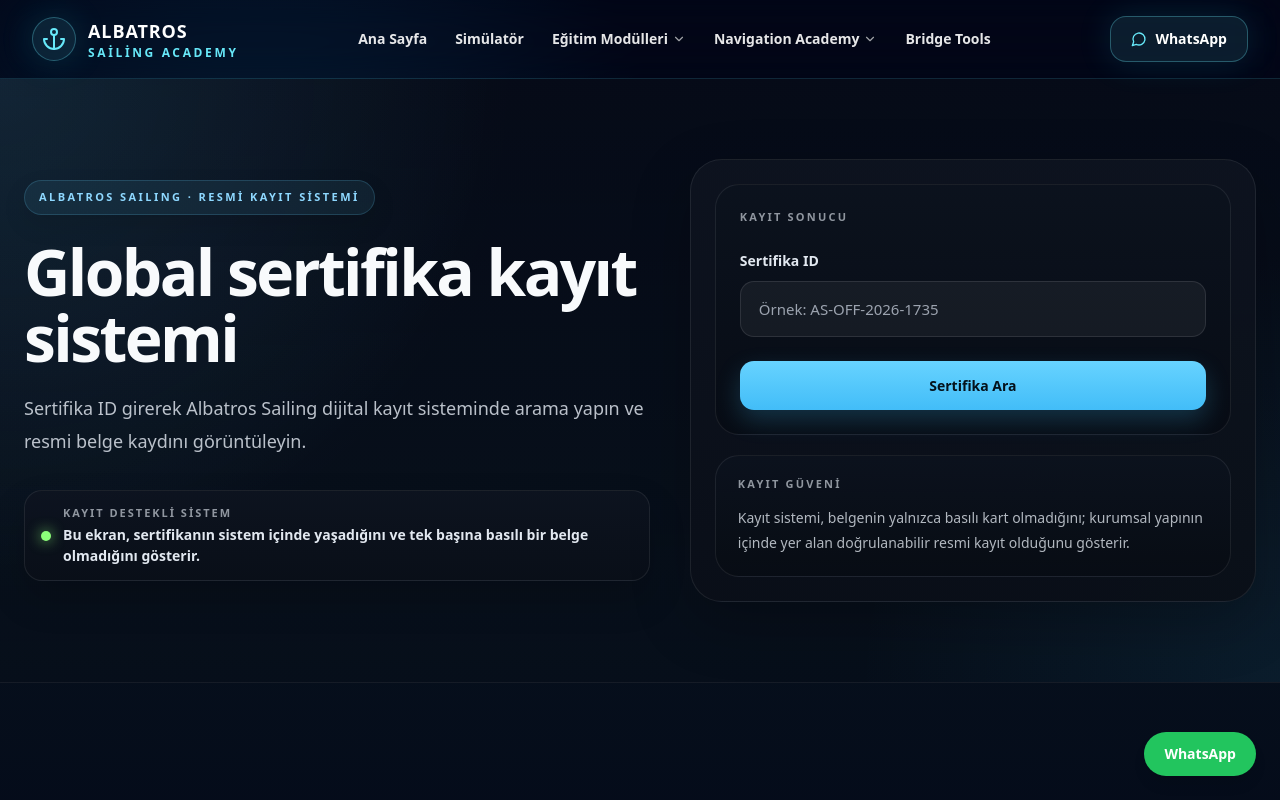
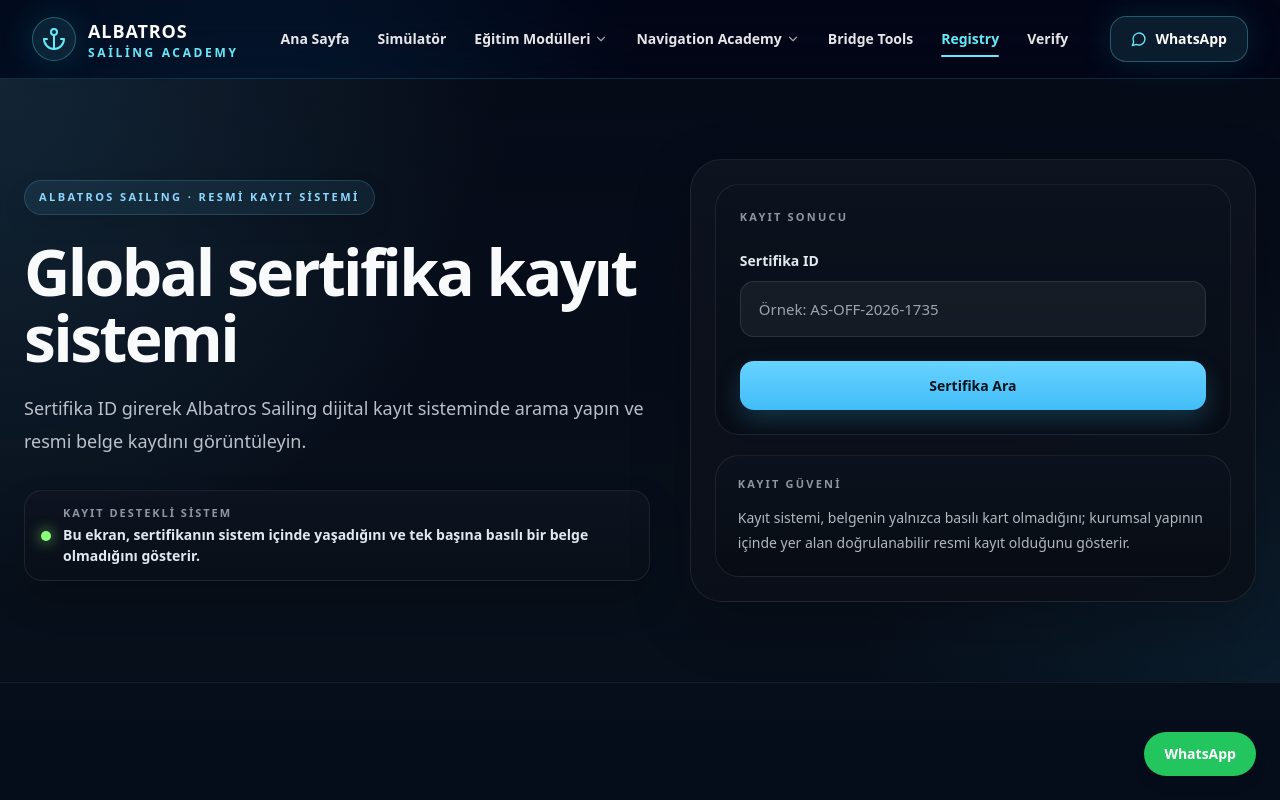
Before and after one commit to erdincpulat-del/albatros-ultimate, a Next.js app: page /registry in a window 1280 px wide. Shown: the top 800 px of the page. Built offline with nearby package versions, Linux system fonts and the light colour scheme.

Commit message:
Add registry and verify navigation

```diff
--- a/components/layout/SiteHeader.tsx
+++ b/components/layout/SiteHeader.tsx
@@ -10,6 +10,9 @@
   { label: "Eğitim Modülleri", href: "/guide" },
   { label: "Navigation Academy", href: "/guide/navigation" },
   { label: "Bridge Tools", href: "/guide/navigation/formulas" },
+
+  { label: "Registry", href: "/registry" },
+  { label: "Verify", href: "/verify" },
 ];
 
 export default function SiteHeader() {
```
